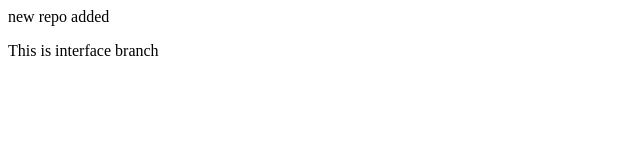
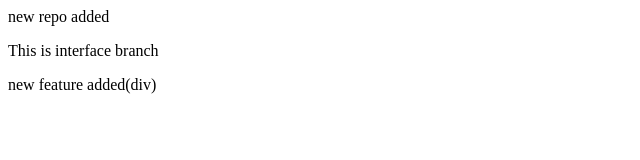
Before and after one commit to salman2565dev/local-repo, a plain HTML site: page index.html in a window 1280 px wide. Shown: the whole page, without its empty margins (0-640 px from the left). Drawn offline with Linux system fonts and the light colour scheme.

Commit message:
div added

```diff
--- a/index.html
+++ b/index.html
@@ -1,2 +1,3 @@
 <p>new repo added</p>
 <p>This is interface branch</p>
+<p>new feature added(div)</p>
```
